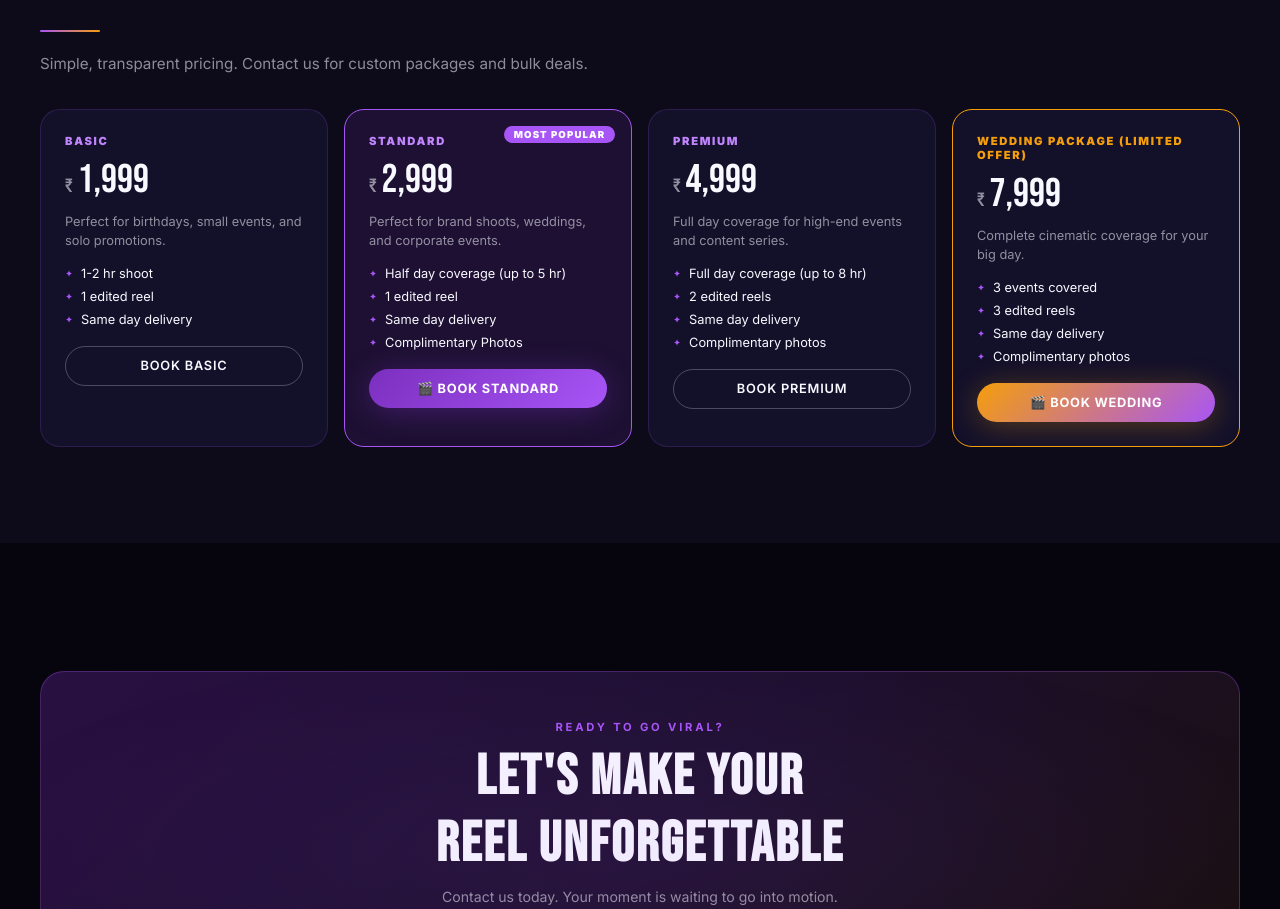
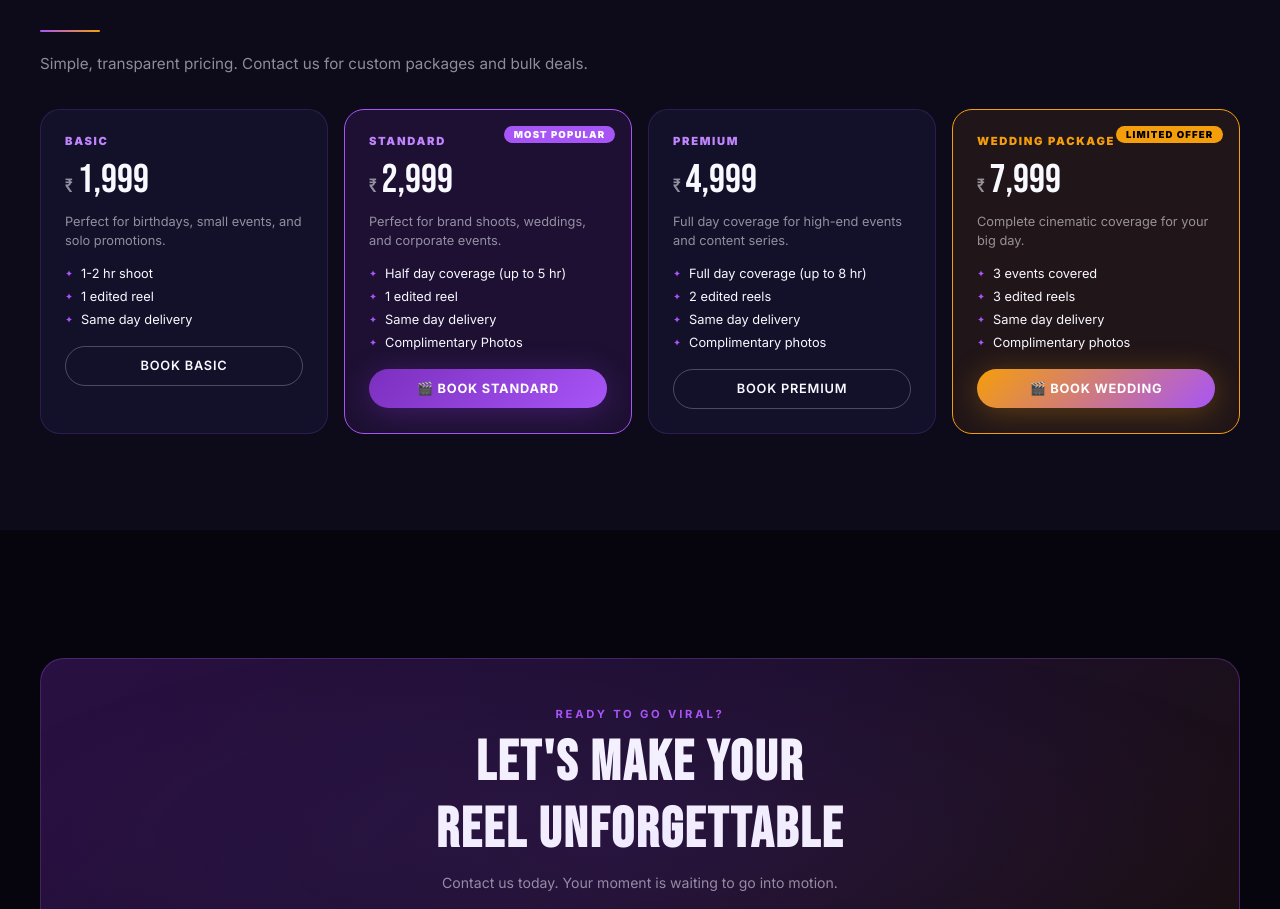
Before and after one commit to Racchu100/cinemakez, a Next.js app: page / in a window 1280 px wide. Shown: the part 4532-5441 px from the top of the page. Built offline with nearby package versions, Linux system fonts and the light colour scheme.

Commit message:
add LIMITED OFFER badge to Wedding Package card

```diff
--- a/cinemakez.html
+++ b/cinemakez.html
@@ -298,6 +298,14 @@ section{padding:5rem 1.5rem;position:relative}
   content:'MOST POPULAR';
   position:absolute;top:1rem;right:1rem;
   background:var(--violet);color:#fff;
+  font-size:0.6rem;font-weight:800;letter-spacing:0.12em;
+  padding:0.2rem 0.6rem;border-radius:50px;
+}
+.price-card.limited-offer{border-color:var(--gold) !important;background:rgba(245,158,11,0.08)}
+.price-card.limited-offer::before{
+  content:'LIMITED OFFER';
+  position:absolute;top:1rem;right:1rem;
+  background:var(--gold);color:#000;
   font-size:0.6rem;font-weight:800;letter-spacing:0.12em;
   padding:0.2rem 0.6rem;border-radius:50px;
 }
@@ -798,8 +806,8 @@ footer p{font-size:0.78rem;color:var(--muted);line-height:1.7;margin-bottom:1.5r
       </ul>
       <a href="https://wa.me/919108640935" class="btn-ghost" style="width:100%;justify-content:center;text-align:center;font-size:0.8rem;padding:0.7rem" target="_blank" rel="noopener">Book Premium</a>
     </div>
-    <div class="price-card" style="border-color: var(--gold)">
-      <div class="price-name" style="color: var(--gold)">Wedding Package (Limited offer)</div>
+    <div class="price-card limited-offer">
+      <div class="price-name" style="color: var(--gold)">Wedding Package</div>
       <div class="price-tag"><span class="currency">₹</span>7,999</div>
       <p class="price-desc">Complete cinematic coverage for your big day.</p>
       <ul class="price-features">
--- a/src/app/globals.css
+++ b/src/app/globals.css
@@ -573,6 +573,25 @@ section {
   border-radius: 50px;
 }
 
+.price-card.limited-offer {
+  border-color: var(--gold) !important;
+  background: rgba(245, 158, 11, 0.08);
+}
+
+.price-card.limited-offer::before {
+  content: 'LIMITED OFFER';
+  position: absolute;
+  top: 1rem;
+  right: 1rem;
+  background: var(--gold);
+  color: #000;
+  font-size: 0.6rem;
+  font-weight: 800;
+  letter-spacing: 0.12em;
+  padding: 0.2rem 0.6rem;
+  border-radius: 50px;
+}
+
 .price-tag {
   font-size: 2.5rem;
   color: var(--pearl);
--- a/src/app/page.tsx
+++ b/src/app/page.tsx
@@ -331,8 +331,8 @@ export default function Home() {
             </ul>
             <a href="https://wa.me/919108640935" className="btn-ghost" style={{ width: "100%", justifyContent: "center", textAlign: "center", fontSize: "0.8rem", padding: "0.7rem" }} target="_blank" rel="noopener noreferrer">Book Premium</a>
           </div>
-          <div className="price-card" style={{ borderColor: "var(--gold)" }}>
-            <div className="price-name" style={{ color: "var(--gold)" }}>Wedding Package (Limited offer)</div>
+          <div className="price-card limited-offer">
+            <div className="price-name" style={{ color: "var(--gold)" }}>Wedding Package</div>
             <div className="price-tag"><span className="currency">₹</span>7,999</div>
             <p className="price-desc">Complete cinematic coverage for your big day.</p>
             <ul className="price-features">
```
